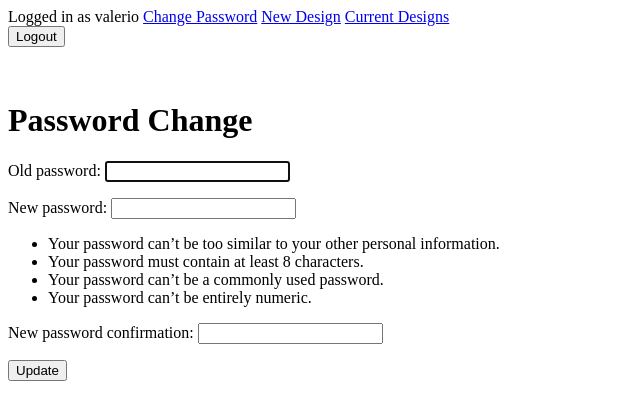
After one commit to valevisca/vdt, a Django app: page /password/ in a window 1280 px wide. The commit adds this page. Shown: the top 420 px of the page, without its empty margins (0-640 px from the left). Run offline with Django 3.2, Linux system fonts and the light colour scheme; a user stored in the database is signed in.

Commit message:
Added password update function

```diff
--- a/vdt/urls.py
+++ b/vdt/urls.py
@@ -29,6 +29,7 @@ urlpatterns = [
     path('signup/', views.signupuser, name='signupuser'),
     path('login/', views.loginuser, name='loginuser'),
     path('logout/', views.logoutuser, name='logoutuser'),
+    path('password/', views.change_password, name='change_password'),
 
     # Design
     path('', views.home, name='home'),
--- a/vdt_design/templates/vdt_design/base.html
+++ b/vdt_design/templates/vdt_design/base.html
@@ -5,7 +5,7 @@ in. -->
 {% if user.is_authenticated %}
 
 Logged in as {{ user.username }}
-
+<a class="nav-link" href="{% url 'change_password' %}">Change Password</a>
 <a class="nav-link" href="{% url 'designupload' %}">New Design</a>
 <a class="nav-link" href="{% url 'currentdesigns' %}">Current Designs</a>
 
--- /dev/null
+++ b/vdt_design/templates/vdt_design/change_password.html
@@ -0,0 +1,25 @@
+{% extends 'vdt_design/base.html' %}
+
+{% block content %}
+<h1>Password Change</h1>
+
+<h2>{{ error_message }}</h2>
+
+{% if success_message is None %}
+
+<form method="POST">
+    {% csrf_token %}
+    {{ form.as_p }}
+
+    <button type="submit">Update</button>
+</form>
+
+{% else %}
+
+    {{ success_message }}
+
+{% endif %}
+
+
+
+{% endblock %}
--- a/vdt_design/views.py
+++ b/vdt_design/views.py
@@ -1,15 +1,16 @@
 from django.shortcuts import render, redirect, get_object_or_404
 from django.db import IntegrityError
-from django.contrib.auth.forms import UserCreationForm, AuthenticationForm
+from django.contrib.auth.forms import UserCreationForm, AuthenticationForm, PasswordChangeForm
 # We import the User object from the following library
 from django.contrib.auth.models import User
 # We import now the login method
-from django.contrib.auth import login, logout, authenticate
+from django.contrib.auth import login, logout, authenticate, update_session_auth_hash
 # Import the FileStorage object to manage filesize
 from django.core.files.storage import FileSystemStorage
 from .forms import DesignForm
 from .models import Design
 from django.contrib.auth.decorators import login_required
+from django.contrib import messages
 # Adding now the pre and post processing Pandas and NumPy capabilities
 import pandas as pd
 import numpy as np
@@ -51,6 +52,36 @@ def signupuser(request):
             return render(request, 'vdt_design/signupuser.html', {
                             'form': UserCreationForm(),
                             'error':'Passwords did not match'})
+
+
+# '@login_required' tells Django that only users who have looged in can run the next
+# function
+@login_required
+def change_password(request):
+    if request.method == 'POST':
+        form = PasswordChangeForm(request.user, request.POST)
+        if form.is_valid():
+            user = form.save()
+            update_session_auth_hash(request, user)  # Important!
+            success_message = 'Your password was successfully updated!'
+            messages.success(request, success_message)
+            return render(request, 'vdt_design/change_password.html', {
+                    'form': form,
+                    'success_message': success_message,
+                    })
+        else:
+            messages.error(request, 'Please correct the error below.')
+            return render(request, 'vdt_design/change_password.html', {
+                    'form': form,
+                    'success_message': None,
+                    'error_message': 'Please correct the error below.',
+                    })
+    else:
+        form = PasswordChangeForm(request.user)
+        return render(request, 'vdt_design/change_password.html', {
+                    'form': form,
+                    'success_message': None,
+                    })
 
 
 def loginuser(request):
```
Also changed, not shown: db.sqlite3.
